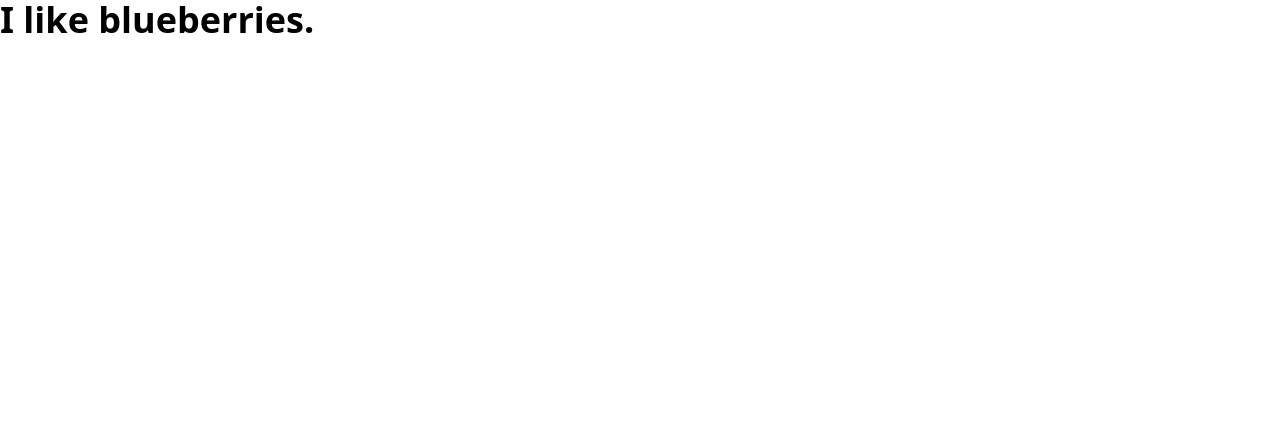
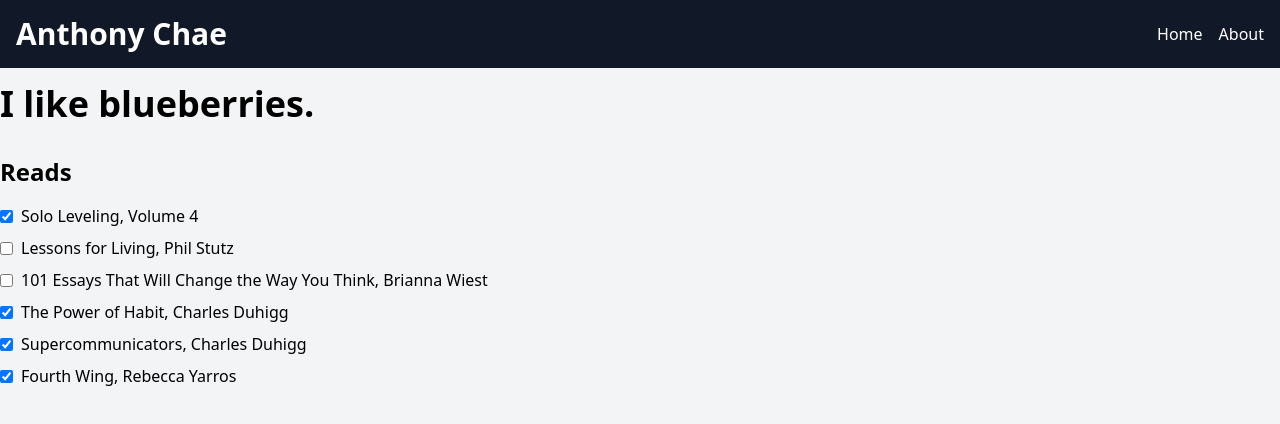
Before and after one commit to chaeanthony/chaeanthony.github.io, a plain HTML site: page about.html in a window 1280 px wide. Drawn offline with nearby package versions, Linux system fonts and the light colour scheme.

Commit message:
move reads to about page

```diff
--- a/about.html
+++ b/about.html
@@ -8,10 +8,60 @@
   <script src="https://cdn.tailwindcss.com"></script>
 </head>
 
-<body>
-  <main>
+<body class="bg-gray-100">
+  <nav class="navbar bg-gray-900 text-white p-4 flex justify-center items-center">
+    <div class="container flex justify-between items-center">
+      <div class="navbar-brand text-3xl font-bold">Anthony Chae</div>
+      <div class="nav-mobile-menu"></div>
+      <button class="navbar-toggler md:hidden text-2xl">&#9776;</button>
+      <ul class="navbar-nav md:flex space-x-4">
+        <li><a href="index.html" class="hover:text-gray-400">Home</a></li>
+        <li><a href="about.html" class="hover:text-gray-400">About</a></li>
+      </ul>
+    </div>
+  </nav>
+  <main class="container mx-auto mt-4">
     <h1 class="text-4xl font-bold">I like blueberries.</h1>
   </main>
+
+  <div class="container mx-auto my-8">
+    <h2 class="text-2xl font-bold mb-4">Reads</h2>
+    <ul class="book-list space-y-2">
+      <li class="flex items-center">
+        <input type="checkbox" id="book2" class="mr-2 pointer-events-none" checked>
+        <label for="book2" class="flex-grow">Solo Leveling, Volume 4</label>
+      </li>
+      <li class="flex items-center">
+        <input type="checkbox" id="book2" class="mr-2 pointer-events-none">
+        <label for="book2" class="flex-grow">Lessons for Living, Phil Stutz</label>
+      </li>
+      <li class="flex items-center">
+        <input type="checkbox" id="book2" class="mr-2 pointer-events-none">
+        <label for="book2" class="flex-grow">101 Essays That Will Change the Way You Think, Brianna Wiest</label>
+      </li>
+      <li class="flex items-center">
+        <input type="checkbox" id="book2" class="mr-2 pointer-events-none" checked>
+        <label for="book2" class="flex-grow">The Power of Habit, Charles Duhigg</label>
+      </li>
+      <li class="flex items-center">
+        <input type="checkbox" id="book1" class="mr-2 pointer-events-none" checked>
+        <label for="book1" class="flex-grow">Supercommunicators, Charles Duhigg</label>
+      </li>
+      <li class="flex items-center">
+        <input type="checkbox" id="book3" class="mr-2 pointer-events-none" checked>
+        <label for="book3" class="flex-grow">Fourth Wing, Rebecca Yarros</label>
+      </li>
+    </ul>
+  </div>
+
+  <script>
+    const navbarToggler = document.querySelector('.navbar-toggler');
+    const navbarNav = document.querySelector('.navbar-nav');
+
+    navbarToggler.addEventListener('click', () => {
+      navbarNav.classList.toggle('hidden');
+    });
+  </script>
 </body>
 
 </html>
```
Also changed, not shown: index.html (+10 -32 lines).
